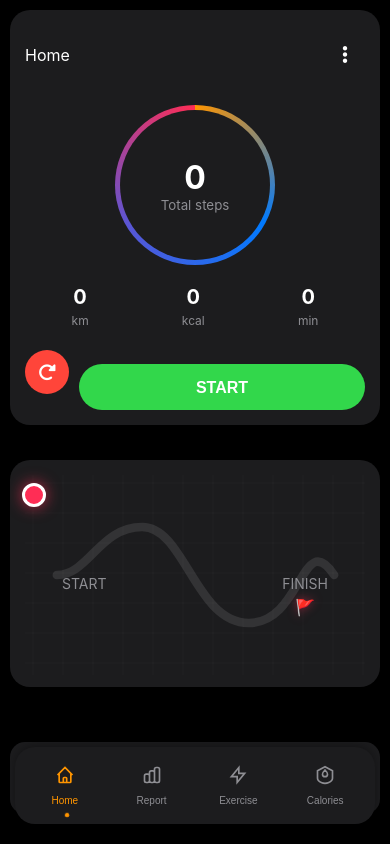
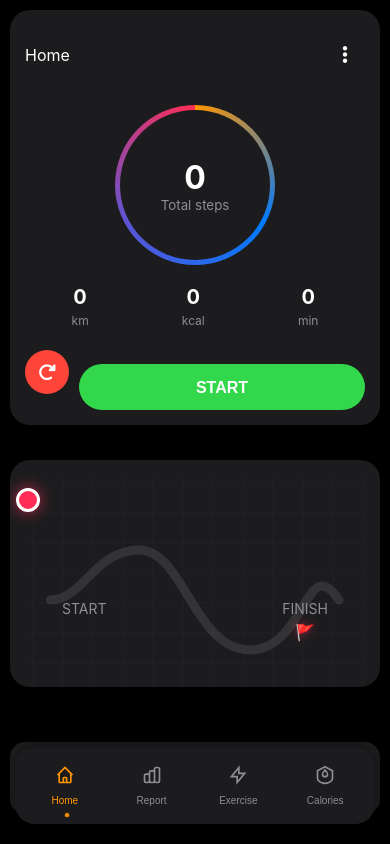
Before and after one commit to shakyarbin/Steps1, a plain HTML site: page index.html in a window 390 px wide. Drawn offline with nearby package versions, Linux system fonts and the light colour scheme.

Commit message:
Add files via upload

```diff
--- a/style.css
+++ b/style.css
@@ -1118,7 +1118,7 @@ body {
     border-radius: 15px;
     margin: 0;
     padding: 0;
-    height: 250px;
+    height: 300px;
     position: relative;
 }
 
@@ -1151,7 +1151,7 @@ body {
 }
 
 .track-path {
-    width: 90%;
+    width: 95%;
     height: 80%;
     position: relative;
 }
@@ -1234,12 +1234,12 @@ body {
     }
 
     .map-block {
-        height: 200px;
+        height: 250px;
         padding: 0;
     }
 
     .track-path {
-        width: 95%;
+        width: 98%;
     }
 }
 
@@ -1386,7 +1386,7 @@ body {
     border-radius: 15px;
     margin: 0;
     padding: 0;
-    height: 250px;
+    height: 300px;
     position: relative;
 }
 
@@ -1419,7 +1419,7 @@ body {
 }
 
 .track-path {
-    width: 90%;
+    width: 95%;
     height: 80%;
     position: relative;
 }
@@ -1502,11 +1502,11 @@ body {
     }
 
     .map-block {
-        height: 200px;
+        height: 250px;
         padding: 0;
     }
 
     .track-path {
-        width: 95%;
-    }
-}
+        width: 98%;
+    }
+}
```
